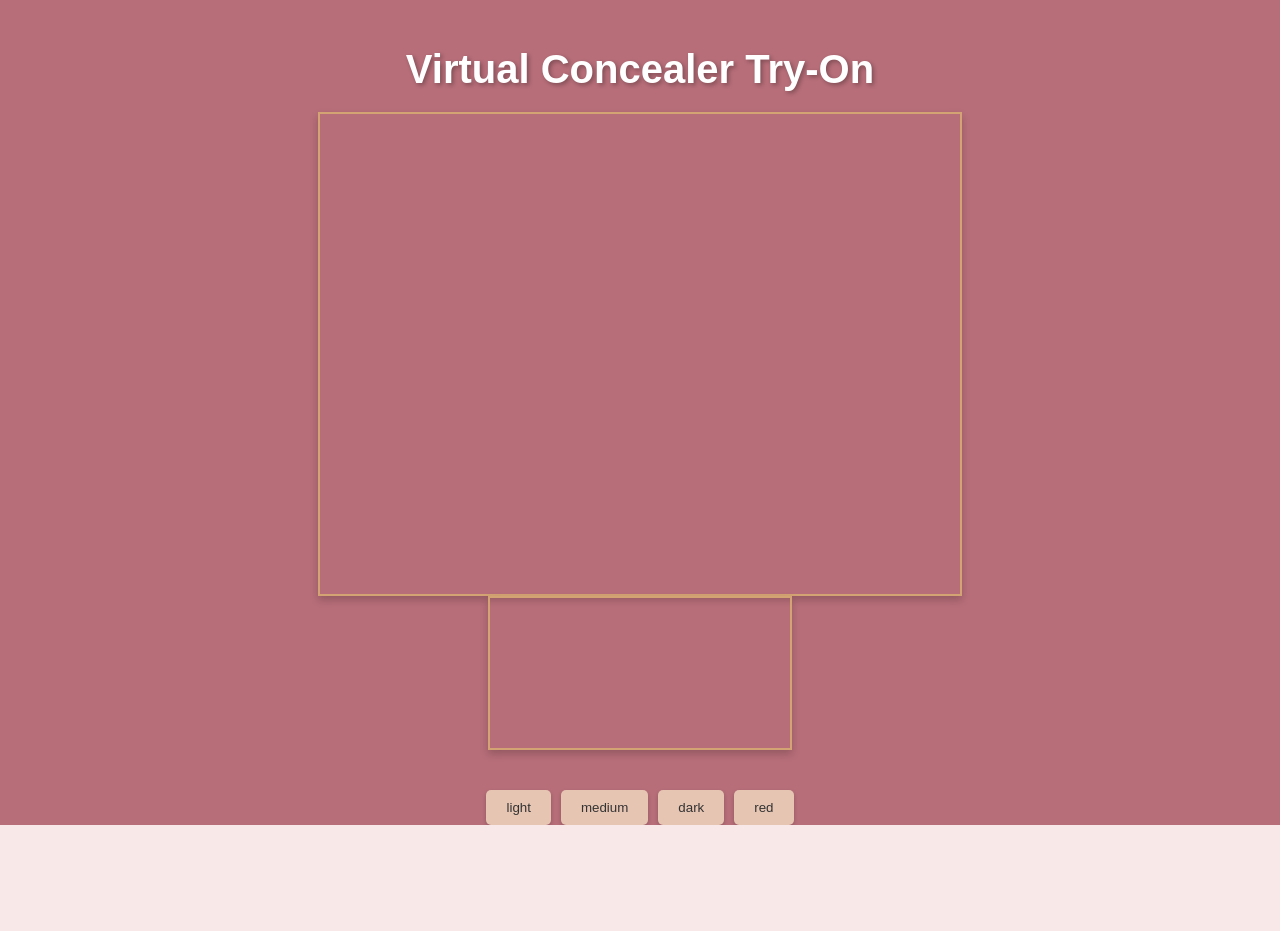
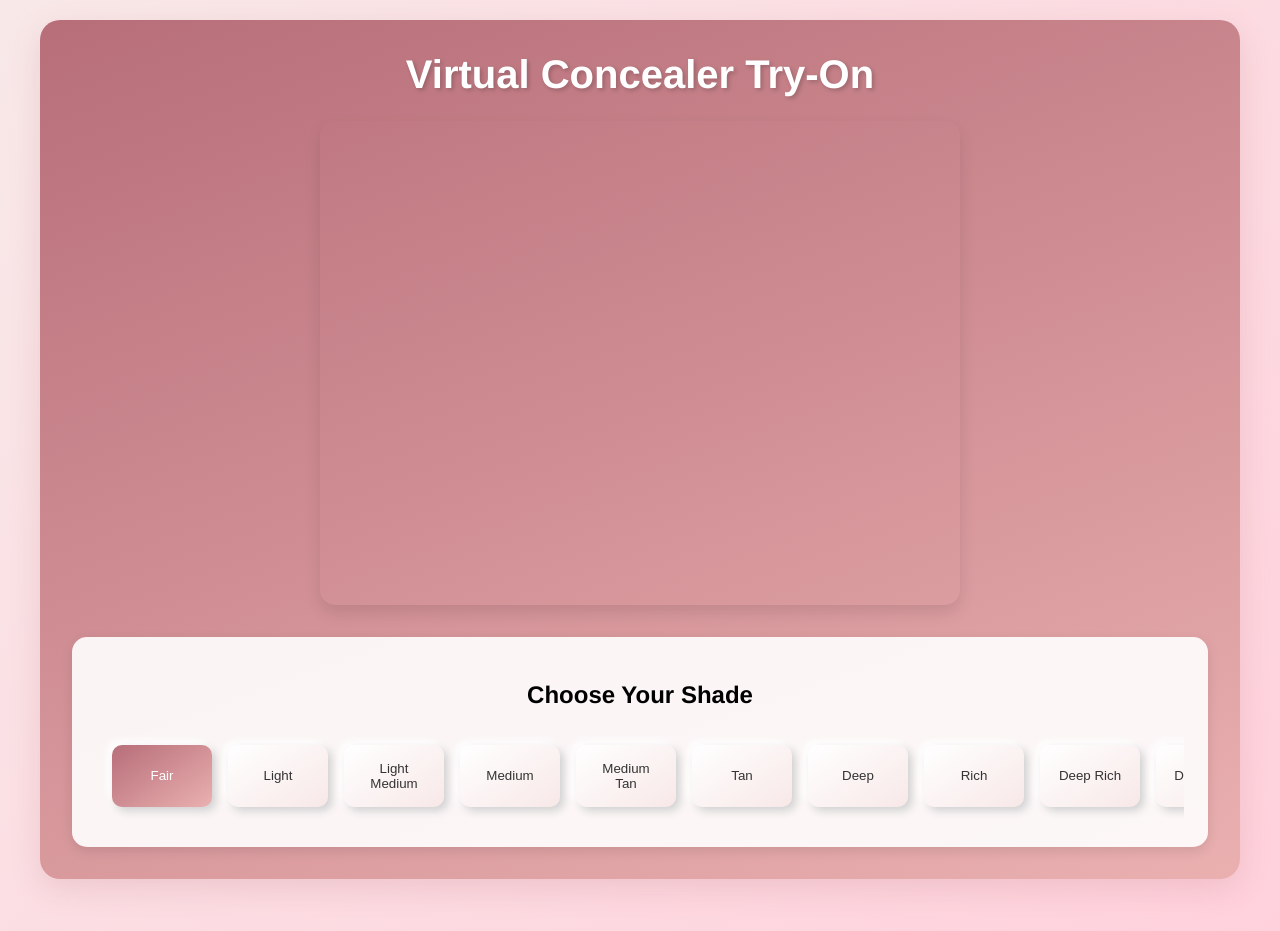
Before and after one commit to Qualiasolutions/concealer-tryon, a React (Create React App) app: page / in a window 1280 px wide. Before the commit the page ends 825 px from the top, so only its background shows below. Built offline with nearby package versions, Linux system fonts and the light colour scheme; no server answers.

Commit message:
Updated dependencies and styling, improved UI

```diff
--- a/src/App.css
+++ b/src/App.css
@@ -1,67 +1,111 @@
+/* Professional Rose Gold Theme */
 body {
-  font-family: sans-serif;
-  background-color: #f8e8e8; /* Light rose gold background */
+  font-family: 'Helvetica Neue', Arial, sans-serif;
+  background: linear-gradient(135deg, #f8e8e8 0%, #ffd1dc 100%);
+  margin: 0;
+  min-height: 100vh;
 }
 
 .App {
   text-align: center;
+  max-width: 1200px;
+  margin: 0 auto;
+  padding: 20px;
 }
 
 .App-header {
-  background-color: #b76e79; /* Rose gold header */
-  min-height: 100vh;
+  background: linear-gradient(160deg, #b76e79 0%, #eab0b0 100%);
+  border-radius: 20px;
+  box-shadow: 0 10px 30px rgba(183, 110, 121, 0.2);
+  padding: 2rem;
+  margin-bottom: 2rem;
+}
+
+h1 {
+  color: #ffffff;
+  font-size: 2.5rem;
+  font-weight: 600;
+  margin: 0 0 1.5rem;
+  text-shadow: 2px 2px 4px rgba(0, 0, 0, 0.2);
+}
+
+.camera-container {
+  position: relative;
+  width: 640px;
+  margin: 0 auto;
+  border-radius: 15px;
+  overflow: hidden;
+  box-shadow: 0 8px 16px rgba(0, 0, 0, 0.1);
+}
+
+video {
+  width: 100%;
+  height: 480px;
+  object-fit: cover;
+  border-radius: 15px;
+  transform: scaleX(-1);
+}
+
+.output_canvas {
+  position: absolute;
+  top: 0;
+  left: 0;
+  width: 100%;
+  height: 100%;
+  border-radius: 15px;
+}
+
+.shade-selector {
+  background: rgba(255, 255, 255, 0.9);
+  border-radius: 15px;
+  padding: 1.5rem;
+  margin-top: 2rem;
+  box-shadow: 0 4px 12px rgba(0, 0, 0, 0.1);
+}
+
+.shade-selector-scroll {
   display: flex;
-  flex-direction: column;
-  align-items: center;
-  justify-content: flex-start; /* Align items at the top */
-  padding-top: 20px; /* Add some padding at the top */
+  overflow-x: auto;
+  padding: 1rem;
+  gap: 1rem;
+  scrollbar-width: thin;
+  scrollbar-color: #b76e79 #f8e8e8;
+}
+
+.shade-button {
+  min-width: 100px;
+  padding: 1rem;
+  border: none;
+  border-radius: 10px;
+  background: linear-gradient(145deg, #ffffff, #f8e8e8);
+  color: #333;
+  font-weight: 500;
+  cursor: pointer;
+  transition: all 0.3s ease;
+  box-shadow: 4px 4px 8px #d1d1d1, -4px -4px 8px #ffffff;
+}
+
+.shade-button:hover {
+  transform: translateY(-2px);
+  box-shadow: 6px 6px 12px #d1d1d1, -6px -6px 12px #ffffff;
+}
+
+.shade-button.active {
+  background: linear-gradient(145deg, #b76e79, #eab0b0);
   color: white;
 }
 
-h1 {
-  font-size: 2.5em;
-  margin-bottom: 20px;
-  text-shadow: 2px 2px 4px rgba(0, 0, 0, 0.3);
+/* Custom scrollbar */
+.shade-selector-scroll::-webkit-scrollbar {
+  height: 8px;
 }
 
-.output_canvas {
-  border: 2px solid #d4a373; /* Gold border */
-  margin-bottom: 20px;
-  box-shadow: 0px 4px 8px rgba(0, 0, 0, 0.2);
+.shade-selector-scroll::-webkit-scrollbar-track {
+  background: #f8e8e8;
+  border-radius: 4px;
 }
 
-.shade-selector {
-  display: flex;
-  flex-wrap: wrap;
-  justify-content: center;
-  gap: 10px;
-  margin-top: 20px;
+.shade-selector-scroll::-webkit-scrollbar-thumb {
+  background: #b76e79;
+  border-radius: 4px;
 }
-
-.shade-selector button {
-  padding: 10px 20px;
-  background-color: #e6c5b2; /* Light rose gold button */
-  color: #333;
-  border: none;
-  border-radius: 5px;
-  cursor: pointer;
-  box-shadow: 0px 2px 4px rgba(0, 0, 0, 0.2);
-  transition: background-color 0.3s ease;
-}
-
-.shade-selector button:hover {
-  background-color: #d4a373; /* Gold on hover */
-  color: white;
-}
-
-video {
-  width: 640px;
-  height: 480px;
-  border: 2px solid #d4a373; /* Gold border */
-  box-shadow: 0px 4px 8px rgba(0, 0, 0, 0.2);
-  /* transform: rotateY(180deg); */ /* Try removing this first */
-  /* -webkit-transform: rotateY(180deg); */
-  /* If still mirrored, try this: */
-  /* transform: scaleX(-1); */
-  /* -webkit-transform: scaleX(-1); */
-}
--- a/src/App.js
+++ b/src/App.js
@@ -5,26 +5,35 @@ import './App.css';
 function App() {
   const videoRef = useRef(null);
   const canvasRef = useRef(null);
-  const [concealerColor, setConcealerColor] = useState('rgba(255, 0, 0, 0.3)'); // Initial concealer color
+  const [concealerColor, setConcealerColor] = useState('rgba(255, 220, 180, 0.5)');
+  const [activeShade, setActiveShade] = useState('light1');
 
   const predefinedShades = {
-    "light": "rgba(255, 220, 180, 0.5)",
-    "medium": "rgba(255, 180, 100, 0.5)",
-    "dark": "rgba(180, 120, 80, 0.5)",
-    "red": "rgba(255, 0, 0, 0.3)", // Example Red shade
+    "light1": { color: "rgba(255, 220, 180, 0.5)", name: "Fair" },
+    "light2": { color: "rgba(255, 210, 170, 0.5)", name: "Light" },
+    "light3": { color: "rgba(255, 200, 160, 0.5)", name: "Light Medium" },
+    "medium1": { color: "rgba(255, 190, 150, 0.5)", name: "Medium" },
+    "medium2": { color: "rgba(255, 180, 140, 0.5)", name: "Medium Tan" },
+    "medium3": { color: "rgba(255, 170, 130, 0.5)", name: "Tan" },
+    "dark1": { color: "rgba(235, 160, 120, 0.5)", name: "Deep" },
+    "dark2": { color: "rgba(215, 150, 110, 0.5)", name: "Rich" },
+    "dark3": { color: "rgba(195, 140, 100, 0.5)", name: "Deep Rich" },
+    "dark4": { color: "rgba(175, 130, 90, 0.5)", name: "Deep Dark" },
   };
 
   useEffect(() => {
     async function setupCamera() {
       try {
-        const stream = await navigator.mediaDevices.getUserMedia({ video: true });
+        const stream = await navigator.mediaDevices.getUserMedia({
+          video: { width: 640, height: 480 }
+        });
+        if (videoRef.current) {
           videoRef.current.srcObject = stream;
-
-        videoRef.current.addEventListener('loadeddata', () => {
-          predict();
-        });
+          videoRef.current.addEventListener('loadeddata', predict);
+        }
       } catch (err) {
         console.error("Error accessing camera:", err);
+        alert("Please enable camera access to use the virtual concealer try-on.");
       }
     }
 
@@ -34,6 +43,7 @@ function App() {
           return `https://cdn.jsdelivr.net/npm/@mediapipe/face_mesh@0.4/${file}`;
         }
       });
+
       faceMeshModel.setOptions({
         maxNumFaces: 1,
         refineLandmarks: true,
@@ -41,12 +51,11 @@ function App() {
         minTrackingConfidence: 0.5
       });
 
-      faceMeshModel.onResults((results) => {
-        drawResults(results);
-      });
+      faceMeshModel.onResults(drawResults);
 
       async function drawResults(results) {
         if (!videoRef.current || !canvasRef.current) return;
+
         const videoWidth = videoRef.current.videoWidth;
         const videoHeight = videoRef.current.videoHeight;
 
@@ -54,65 +63,99 @@ function App() {
         canvasRef.current.height = videoHeight;
 
         const canvasCtx = canvasRef.current.getContext('2d');
+        canvasCtx.save();
         canvasCtx.clearRect(0, 0, videoWidth, videoHeight);
 
         if (results.multiFaceLandmarks) {
           for (const landmarks of results.multiFaceLandmarks) {
-            drawConcealer(canvasCtx, landmarks, videoWidth, videoHeight, concealerColor);
+            drawConcealer(canvasCtx, landmarks, videoWidth, videoHeight);
           }
         }
+        canvasCtx.restore();
       }
 
-      async function renderPrediction() {
-        if (!videoRef.current) return;
-        await faceMeshModel.send({ image: videoRef.current });
-        requestAnimationFrame(renderPrediction);
-      }
+      function drawConcealer(canvasCtx, landmarks, videoWidth, videoHeight) {
+        // Enhanced under-eye concealer area
+        const leftEyeLandmarks = [247, 30, 29, 27, 28, 56, 190];
+        const rightEyeLandmarks = [467, 260, 259, 257, 258, 286, 413];
 
-      function drawConcealer(canvasCtx, landmarks, videoWidth, videoHeight, color) {
-        canvasCtx.fillStyle = color; // Use selected concealer color
+        // Draw left under-eye
+        canvasCtx.fillStyle = concealerColor;
         canvasCtx.beginPath();
-
-        // Under-eye landmarks (Adjust as needed - IMPORTANT!)
-        const landmarkIndices = [133, 173, 157, 158, 159, 160, 161, 246];
-
-        landmarkIndices.forEach(index => {
+        leftEyeLandmarks.forEach((index, i) => {
           const landmark = landmarks[index];
           const x = landmark.x * videoWidth;
           const y = landmark.y * videoHeight;
-          canvasCtx.lineTo(x, y);
+          if (i === 0) canvasCtx.moveTo(x, y);
+          else canvasCtx.lineTo(x, y);
         });
+        canvasCtx.closePath();
+        canvasCtx.fill();
 
+        // Draw right under-eye
+        canvasCtx.beginPath();
+        rightEyeLandmarks.forEach((index, i) => {
+          const landmark = landmarks[index];
+          const x = landmark.x * videoWidth;
+          const y = landmark.y * videoHeight;
+          if (i === 0) canvasCtx.moveTo(x, y);
+          else canvasCtx.lineTo(x, y);
+        });
         canvasCtx.closePath();
         canvasCtx.fill();
       }
 
+      async function renderPrediction() {
+        if (videoRef.current) {
+          await faceMeshModel.send({ image: videoRef.current });
+        }
+        requestAnimationFrame(renderPrediction);
+      }
+
       renderPrediction();
     }
+
     setupCamera();
-  }, [concealerColor]); // Re-run effect when concealerColor changes
+  }, [concealerColor]);
 
-  const handleShadeChange = (color) => {
-    setConcealerColor(color);
+  const handleShadeChange = (id, shade) => {
+    setConcealerColor(shade.color);
+    setActiveShade(id);
   };
 
   return (
     <div className="App">
       <header className="App-header">
         <h1>Virtual Concealer Try-On</h1>
+
+        <div className="camera-container">
           <video
             ref={videoRef}
             autoPlay
+            playsInline
           />
-        <canvas ref={canvasRef} className="output_canvas" />
+          <canvas
+            ref={canvasRef}
+            className="output_canvas"
+          />
+        </div>
 
-        {/* Shade Selection */}
         <div className="shade-selector">
-          {Object.entries(predefinedShades).map(([name, color]) => (
-            <button key={name} onClick={() => handleShadeChange(color)}>
-              {name}
+          <h2>Choose Your Shade</h2>
+          <div className="shade-selector-scroll">
+            {Object.entries(predefinedShades).map(([id, shade]) => (
+              <button
+                key={id}
+                className={`shade-button ${activeShade === id ? 'active' : ''}`}
+                onClick={() => handleShadeChange(id, shade)}
+                style={{
+                  backgroundColor: shade.color.replace(/[^,]+\)/, '1)')
+                }}
+              >
+                {shade.name}
               </button>
             ))}
+          </div>
         </div>
       </header>
     </div>
```
Also changed, not shown: package.json (+5 -10 lines), 2 other files (tests, documents, lock files or other folders). Lines whose indentation alone changed are shown as unchanged.
